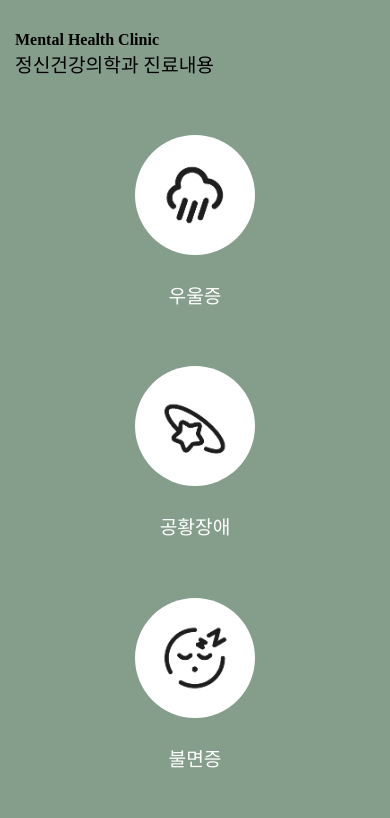
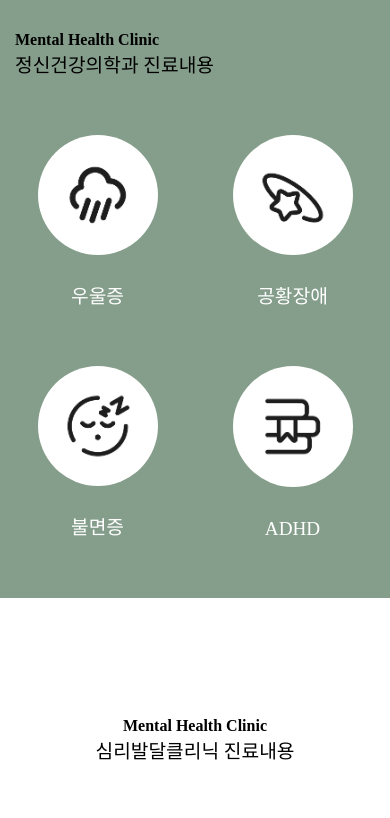
Before and after one commit to johyemin/withu, a plain HTML site: page index.html in a window 390 px wide. Shown: the part 1560-2378 px from the top of the page. Drawn offline with Linux system fonts and the light colour scheme; a web font is replaced by a local one.

Commit message:
Add files via upload

```diff
--- a/index.html
+++ b/index.html
@@ -104,7 +104,7 @@
 
         <div class="container">
             <div class="row">
-                <div class="col-lg-3 col-sm-6 col-12">
+                <div class="col-lg-3 col-sm-6 col-6">
                     <div class="sec2_contents item1">
                         <div class="sec2_img">
                             <figure>
@@ -117,7 +117,7 @@
                     </div>
                 </div>
 
-                <div class="col-lg-3 col-sm-6 col-12">
+                <div class="col-lg-3 col-sm-6 col-6">
                     <div class="sec2_contents item2">
                         <div class="sec2_img">
                             <figure>
@@ -130,7 +130,7 @@
                     </div>
                 </div>
 
-                <div class="col-lg-3 col-sm-6 col-12">
+                <div class="col-lg-3 col-sm-6 col-6">
                     <div class="sec2_contents item3">
                         <div class="sec2_img">
                             <figure>
@@ -143,7 +143,7 @@
                     </div>
                 </div>
 
-                <div class="col-lg-3 col-sm-6 col-12">
+                <div class="col-lg-3 col-sm-6 col-6">
                     <div class="sec2_contents item4">
                         <div class="sec2_img">
                             <figure>
```
